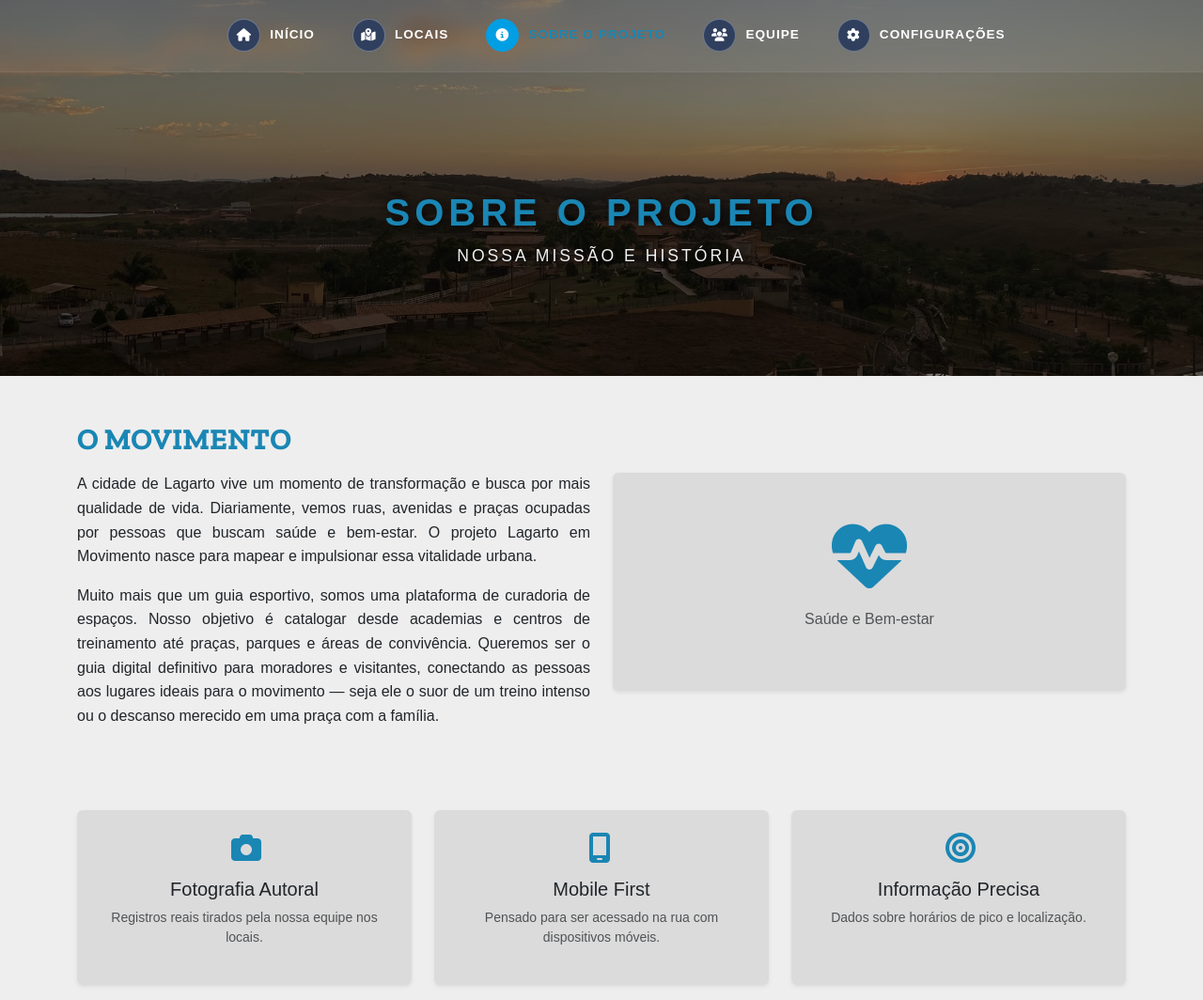
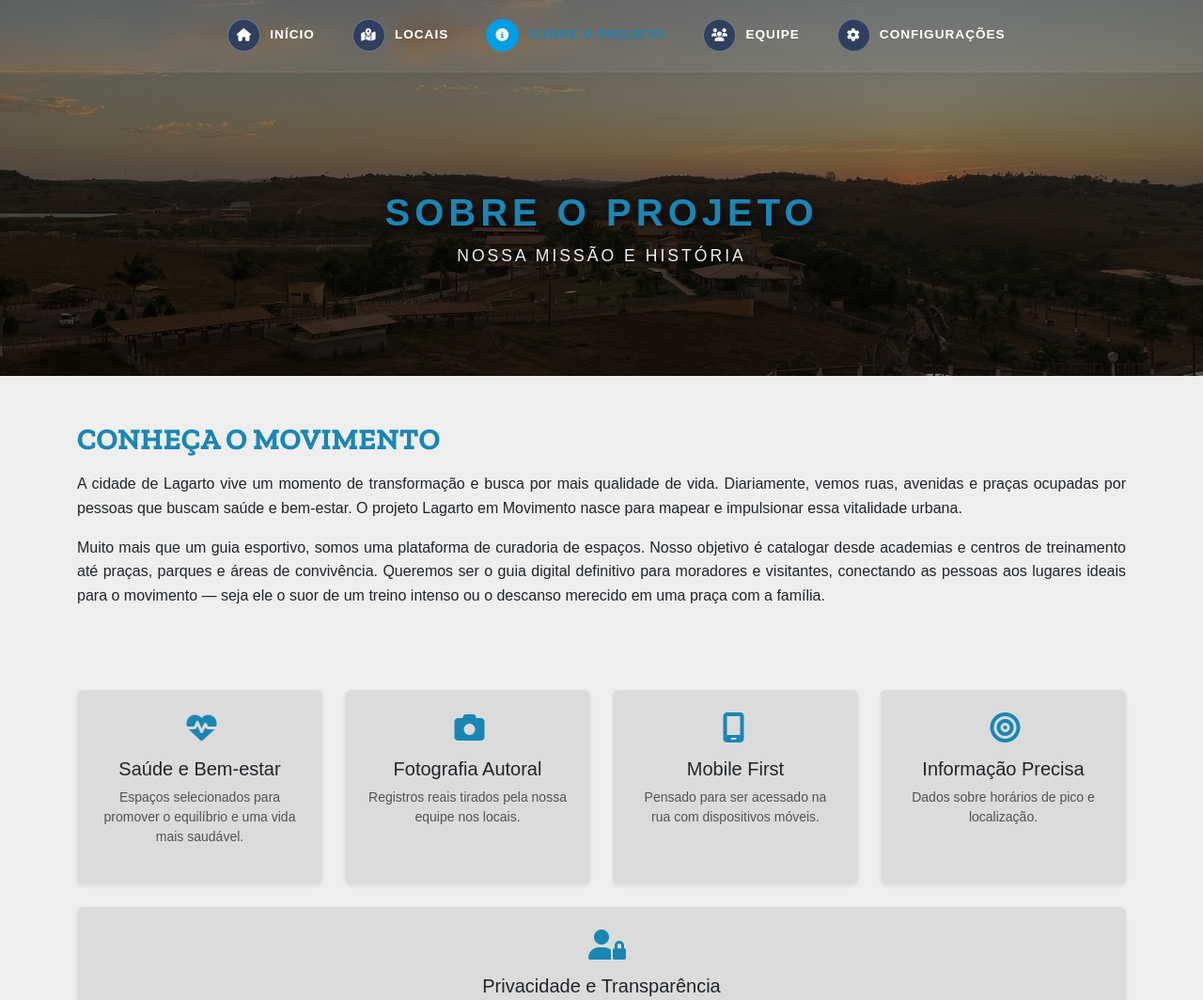
Before and after one commit to FabricioGregorio/lagarto-em-movimento, a website built with Vite: page src/pages/sobre.html in a window 1280 px wide. Shown: the top 1064 px of the page at 94% size. Built offline with nearby package versions, Linux system fonts and the light colour scheme.

Commit message:
att: Sobre

```diff
--- a/src/pages/sobre.html
+++ b/src/pages/sobre.html
@@ -21,8 +21,8 @@
     <main class="py-5 bg-light">
         <div class="container">
             <div class="row align-items-center mb-5 fade-in-scroll">
-                <div class="col-lg-6 custom-justify">
-                    <h2 class="font-zilla text-uppercase mb-3" style="color: var(--primary-color);">O Movimento</h2>
+                <div class="col-lg custom-justify">
+                    <h2 class="font-zilla text-uppercase mb-3" style="color: var(--primary-color);">Conheça o movimento</h2>
                     <p>
                         A cidade de Lagarto vive um momento de transformação e busca por mais qualidade de vida. Diariamente, vemos ruas, avenidas e praças ocupadas por pessoas que buscam saúde e bem-estar. O projeto Lagarto em Movimento nasce para mapear e impulsionar essa vitalidade urbana.
                     </p>
@@ -30,30 +30,31 @@
                         Muito mais que um guia esportivo, somos uma plataforma de curadoria de espaços. Nosso objetivo é catalogar desde academias e centros de treinamento até praças, parques e áreas de convivência. Queremos ser o guia digital definitivo para moradores e visitantes, conectando as pessoas aos lugares ideais para o movimento — seja ele o suor de um treino intenso ou o descanso merecido em uma praça com a família.
                     </p>
                 </div>
-                <div class="col-lg-6">
-                    <div class="p-5 bg-white rounded shadow-sm text-center border-dashed">
-                        <i class="fa-solid fa-heart-pulse display-1" style="color: var(--primary-color);"></i>
-                        <p class="mt-3 text-muted">Saúde e Bem-estar</p>
-                    </div>
-                </div>
             </div>
 
             <div class="row g-4 text-center mt-4 fade-in-scroll">
-                <div class="col-md-4">
+                <div class="col-md-3">
+                    <div class="p-4 bg-white rounded shadow-sm text-center border-dashed">
+                        <i class="fa-solid fa-heart-pulse fs-2 mb-3 text-primary-custom"></i>
+                        <h5>Saúde e Bem-estar</h5>
+                        <p class="small text-muted">Espaços selecionados para promover o equilíbrio e uma vida mais saudável.</p>
+                    </div>
+                </div>
+                <div class="col-md-3">
                     <div class="p-4 bg-white rounded shadow-sm h-100">
                         <i class="fa-solid fa-camera fs-2 mb-3 text-primary-custom"></i>
                         <h5>Fotografia Autoral</h5>
                         <p class="small text-muted">Registros reais tirados pela nossa equipe nos locais.</p>
                     </div>
                 </div>
-                <div class="col-md-4">
+                <div class="col-md-3">
                     <div class="p-4 bg-white rounded shadow-sm h-100">
                         <i class="fa-solid fa-mobile-screen fs-2 mb-3 text-primary-custom"></i>
                         <h5>Mobile First</h5>
                         <p class="small text-muted">Pensado para ser acessado na rua com dispositivos móveis.</p>
                     </div>
                 </div>
-                <div class="col-md-4">
+                <div class="col-md-3">
                     <div class="p-4 bg-white rounded shadow-sm h-100">
                         <i class="fa-solid fa-bullseye fs-2 mb-3 text-primary-custom"></i>
                         <h5>Informação Precisa</h5>
```
